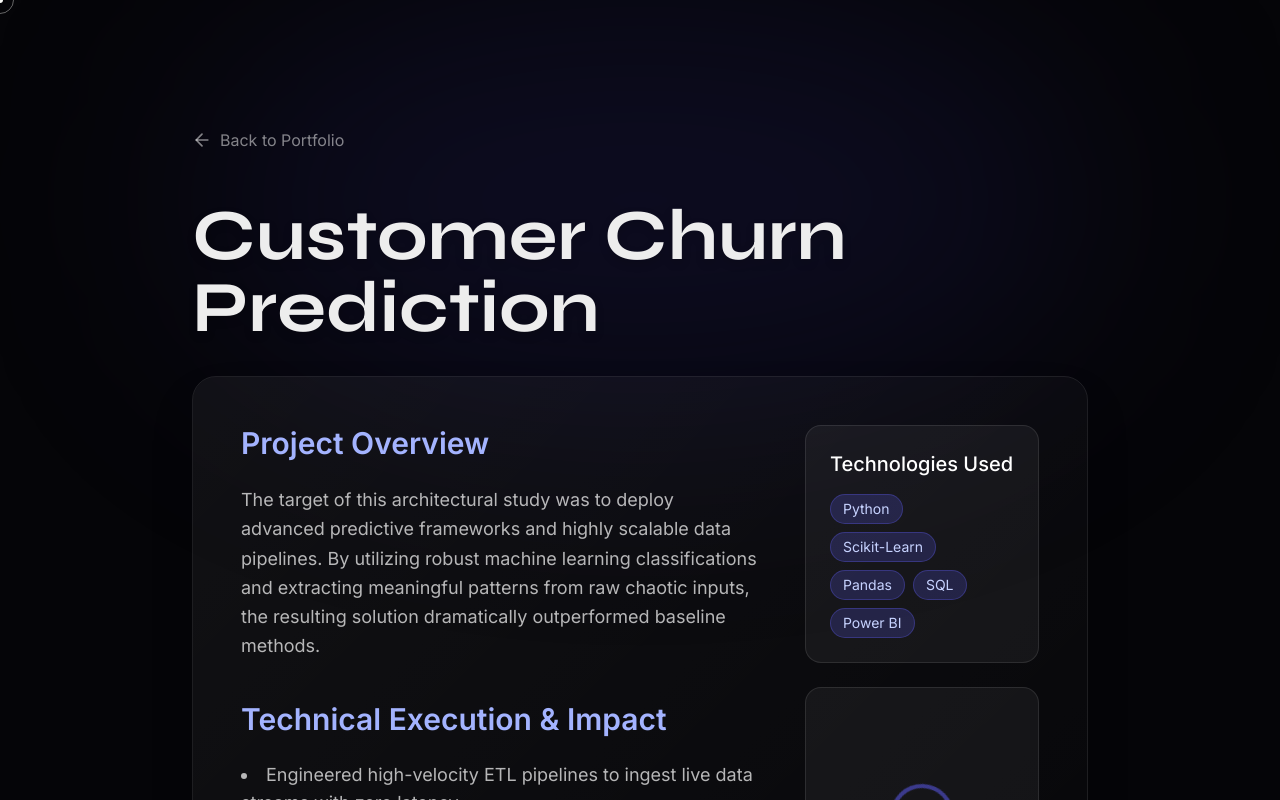
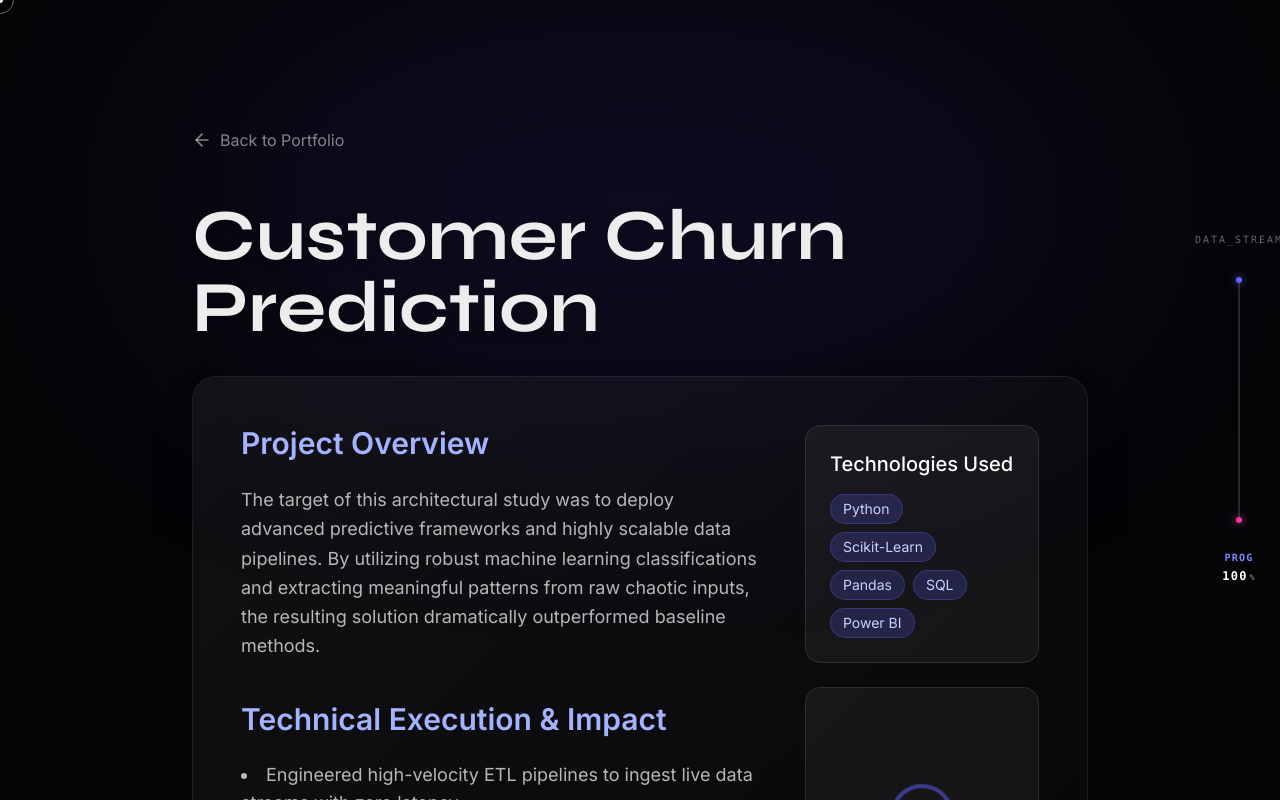
Before and after one commit to HeelSoni/MyPortfolio, a Next.js app: page /projects/customer-churn-prediction in a window 1280 px wide. Shown: the top 800 px of the page. Built offline with nearby package versions, Linux system fonts and the light colour scheme.

Commit message:
Kinetic Overhaul: Implemented immediate 3D neon particles ScrollProgress UI and Mask/Blur reveals to break PDF aesthetic

```diff
--- a/app/components/DataBackground.tsx
+++ b/app/components/DataBackground.tsx
@@ -8,26 +8,26 @@ export default function DataBackground() {
   const time = useTime();
 
   // Parallax for the overall grid
-  const yParallax = useTransform(scrollYProgress, [0, 1], ["0%", "5%"]);
+  const yParallax = useTransform(scrollYProgress, [0, 1], ["0%", "8%"]);
 
-  // FIXED: Ensure background only appears AFTER the hero sequence (approx 0.15 for 600vh/TOTAL)
-  const bgOpacity = useTransform(scrollYProgress, [0, 0.14, 0.22], [0, 0, 1]);
+  // FIXED: Start visible during hero (low opacity) and fade in fully after
+  const bgOpacity = useTransform(scrollYProgress, [0, 0.05, 0.15], [0.1, 0.4, 1]);
 
-  // FIXED: Neon Colors for unique attractive look (Pink, Purple, Blue)
+  // Vibrant Neon Colors (Pink, Purple, Blue, Cyan)
   const neonColors = ["#ec4899", "#a855f7", "#6366f1", "#06b6d4"];
 
-  // Generate random 3D-moving particles (constellation nodes)
-  const particles = useMemo(() => Array.from({ length: 60 }).map((_, i) => ({
+  // Generate 80+ 3D-moving particles for high-density "Constellation"
+  const particles = useMemo(() => Array.from({ length: 85 }).map((_, i) => ({
     id: i,
-    initialX: Math.random() * 105 - 2,
-    initialY: Math.random() * 105 - 2,
-    initialZ: Math.random() * 200,
-    duration: 15 + Math.random() * 25,
-    size: 2 + Math.random() * 4,
-    driftX: -40 + Math.random() * 80,
-    driftY: -40 + Math.random() * 80,
+    initialX: Math.random() * 110 - 5,
+    initialY: Math.random() * 110 - 5,
+    initialZ: Math.random() * 300,
+    duration: 12 + Math.random() * 20,
+    size: 3 + Math.random() * 5, // Increased size for visibility
+    driftX: -50 + Math.random() * 100,
+    driftY: -50 + Math.random() * 100,
     color: neonColors[Math.floor(Math.random() * neonColors.length)],
-    delay: Math.random() * 10,
+    delay: Math.random() * 8,
   })), []);
 
   return (
@@ -36,31 +36,31 @@ export default function DataBackground() {
       className="fixed inset-0 pointer-events-none -z-50 overflow-hidden bg-[#0a0a0f] select-none perspective-normal"
     >
 
-      {/* Layer 1: Enhanced Visible Deep-Space Aura (Multi-Color) */}
+      {/* Layer 1: High-Intensity Multi-Color Aura */}
       <motion.div
         animate={{
-          scale: [1, 1.2, 1],
-          opacity: [0.15, 0.35, 0.15],
+          scale: [1, 1.25, 1],
+          opacity: [0.2, 0.45, 0.2],
         }}
-        transition={{ duration: 30, repeat: Infinity, ease: "linear" }}
-        className="absolute top-[-20%] left-[-20%] w-[140%] h-[140%] bg-[radial-gradient(circle_at_center,rgba(236,72,153,0.15)_0%,rgba(168,85,247,0.1)_40%,transparent_70%)] blur-[150px]"
+        transition={{ duration: 35, repeat: Infinity, ease: "linear" }}
+        className="absolute top-[-20%] left-[-20%] w-[140%] h-[140%] bg-[radial-gradient(circle_at_center,rgba(236,72,153,0.2)_0%,rgba(168,85,247,0.15)_40%,transparent_70%)] blur-[160px]"
       />
       <motion.div
         animate={{
           scale: [1, 1.3, 1],
-          opacity: [0.1, 0.25, 0.1],
+          opacity: [0.15, 0.35, 0.15],
         }}
-        transition={{ duration: 45, repeat: Infinity, ease: "linear" }}
-        className="absolute bottom-[-30%] right-[-10%] w-[120%] h-[120%] bg-[radial-gradient(circle_at_center,rgba(99,102,241,0.2)_0%,rgba(6,182,212,0.1)_50%,transparent_80%)] blur-[180px]"
+        transition={{ duration: 50, repeat: Infinity, ease: "linear" }}
+        className="absolute bottom-[-30%] right-[-10%] w-[120%] h-[120%] bg-[radial-gradient(circle_at_center,rgba(99,102,241,0.25)_0%,rgba(6,182,212,0.15)_50%,transparent_80%)] blur-[200px]"
       />
 
-      {/* Layer 2: Technical Micro-Grid */}
+      {/* Layer 2: Technical Grid Texture */}
       <motion.div
         style={{ y: yParallax }}
-        className="absolute inset-0 data-grid opacity-[0.15]"
+        className="absolute inset-0 data-grid opacity-[0.18]"
       />
 
-      {/* Layer 3: 3D-Moving Particles (Constellation nodes) In Neon Pink, Purple, Blue */}
+      {/* Layer 3: Vibrant 80+ 3D Neon Particles (Pink, Purple, Blue) */}
       <div className="absolute inset-0">
         {particles.map((p) => (
           <motion.div
@@ -73,8 +73,8 @@ export default function DataBackground() {
             animate={{
               x: [`${p.initialX}vw`, `${p.initialX + (p.driftX / 2)}vw`, `${p.initialX}vw`],
               y: [`${p.initialY}vh`, `${p.initialY + (p.driftY / 2)}vh`, `${p.initialY}vh`],
-              opacity: [0.1, 0.6, 0.1],
-              scale: [1, 1.4, 1],
+              opacity: [0.2, 0.8, 0.2],
+              scale: [1, 1.6, 1],
             }}
             transition={{
               duration: p.duration,
@@ -87,36 +87,36 @@ export default function DataBackground() {
               width: p.size,
               height: p.size,
               backgroundColor: p.color,
-              boxShadow: `0 0 12px ${p.color}80`, // Glow matching color
+              boxShadow: `0 0 15px ${p.color}aa`, // Stronger Glow
             }}
           />
         ))}
       </div>
 
-      {/* Layer 4: Distant Static Data Points (Stars) */}
+      {/* Layer 4: Distant Static Data Nodes (Stars) */}
       <div className="absolute inset-0">
-        {Array.from({ length: 40 }).map((_, i) => (
+        {Array.from({ length: 50 }).map((_, i) => (
           <div
             key={i}
             className="absolute rounded-full"
             style={{
               top: `${Math.random() * 100}%`,
               left: `${Math.random() * 100}%`,
-              width: "1.5px",
-              height: "1.5px",
+              width: "2px",
+              height: "2px",
               backgroundColor: "#fff",
-              opacity: 0.15,
-              boxShadow: "0 0 6px rgba(255, 255, 255, 0.4)",
+              opacity: 0.2,
+              boxShadow: "0 0 8px rgba(255, 255, 255, 0.5)",
             }}
           />
         ))}
       </div>
 
-      {/* Global Vignette Filter */}
-      <div className="absolute inset-0 bg-[radial-gradient(circle_at_center,transparent_30%,rgba(5,5,8,0.7)_100%)]" />
+      {/* Global Cinematic Vignette */}
+      <div className="absolute inset-0 bg-[radial-gradient(circle_at_center,transparent_20%,rgba(5,5,8,0.8)_100%)]" />
 
-      {/* Subtle Noise for Depth */}
-      <div className="noise-overlay opacity-[0.03]" />
+      {/* Noise Overlay for Digital Texture */}
+      <div className="noise-overlay opacity-[0.04]" />
     </motion.div>
   );
 }
--- a/app/components/Projects.tsx
+++ b/app/components/Projects.tsx
@@ -43,27 +43,32 @@ function ProjectCard({ project, index }: { project: typeof projects[0], index: n
     offset: ["start end", "end start"]
   });
 
-  // SUBTLE 3D Perspective Rotation on Scroll (Scaled back for "Normal" professional look)
-  const rotateX = useTransform(scrollYProgress, [0, 0.5, 1], [6, 0, -6]);
-  const opacity = useTransform(scrollYProgress, [0, 0.2, 0.8, 1], [0.4, 1, 1, 0.4]);
-  const scale = useTransform(scrollYProgress, [0, 0.2, 0.8, 1], [0.97, 1, 1, 0.97]);
+  // KINETIC MOTION: Mask Reveal + Subtle Skew + Perspective
+  const rotateX = useTransform(scrollYProgress, [0, 0.5, 1], [10, 0, -10]);
+  const yReveal = useTransform(scrollYProgress, [0, 0.3], [100, 0]);
+  const skewY = useTransform(scrollYProgress, [0, 0.5, 1], [-2, 0, 2]);
+  const opacity = useTransform(scrollYProgress, [0, 0.2, 0.8, 1], [0, 1, 1, 0]);
+  const scale = useTransform(scrollYProgress, [0, 0.2, 0.8, 1], [0.9, 1, 1, 0.9]);
 
-  const springRotateX = useSpring(rotateX, { stiffness: 120, damping: 25 });
+  const springRotateX = useSpring(rotateX, { stiffness: 100, damping: 30 });
+  const springSkewY = useSpring(skewY, { stiffness: 100, damping: 30 });
 
   return (
     <motion.div
       ref={cardRef}
       style={{
         rotateX: springRotateX,
+        skewY: springSkewY,
+        y: yReveal,
         opacity,
         scale,
-        perspective: 1800
+        perspective: 2000
       }}
       className="group relative h-full"
     >
       <a
         href={project.link}
-        className="flex flex-col h-full bg-white/[0.02] backdrop-blur-2xl border border-white/[0.08] rounded-[1.5rem] p-7 md:p-8 transition-all duration-700 hover:shadow-[0_0_40px_rgba(99,102,241,0.12)] hover:translate-y-[-5px] hover:border-indigo-500/30 overflow-hidden min-h-[360px]"
+        className="flex flex-col h-full bg-white/[0.03] backdrop-blur-[40px] border border-white/[0.1] rounded-[2rem] p-8 md:p-10 transition-all duration-700 hover:shadow-[0_0_60px_rgba(99,102,241,0.2)] hover:translate-y-[-10px] hover:border-indigo-500/50 overflow-hidden min-h-[400px]"
       >
         {/* Neon Gradient Hover Effect */}
         <div className="absolute inset-0 bg-gradient-to-br from-indigo-500/5 via-transparent to-pink-500/5 opacity-0 group-hover:opacity-100 transition-opacity duration-700 pointer-events-none" />
--- /dev/null
+++ b/app/components/ScrollProgress.tsx
@@ -0,0 +1,51 @@
+"use client";
+
+import { motion, useScroll, useSpring, useTransform } from "framer-motion";
+import { useEffect, useState } from "react";
+
+export default function ScrollProgress() {
+  const { scrollYProgress } = useScroll();
+  const scaleY = useSpring(scrollYProgress, {
+    stiffness: 100,
+    damping: 30,
+    restDelta: 0.001
+  });
+
+  const [percent, setPercent] = useState(0);
+
+  useEffect(() => {
+    return scrollYProgress.onChange((latest) => {
+      setPercent(Math.round(latest * 100));
+    });
+  }, [scrollYProgress]);
+
+  return (
+    <div className="fixed right-6 md:right-10 top-1/2 -translate-y-1/2 h-[30vh] w-[2px] bg-white/5 z-[60] hidden lg:block">
+      {/* Background Track */}
+      <div className="absolute inset-0 bg-white/10 rounded-full" />
+
+      {/* Animated Progress Fill */}
+      <motion.div
+        style={{ scaleY }}
+        className="absolute top-0 left-0 right-0 bg-gradient-to-b from-indigo-500 via-purple-500 to-pink-500 rounded-full origin-top shadow-[0_0_20px_rgba(99,102,241,0.6)]"
+      />
+
+      {/* Numerical Data Label */}
+      <div className="absolute -top-12 left-1/2 -translate-x-1/2 font-mono text-[10px] tracking-[0.2em] text-white/40 vertical-text whitespace-nowrap">
+        DATA_STREAM
+      </div>
+
+      <div className="absolute -bottom-16 left-1/2 -translate-x-1/2 font-mono text-xs font-bold text-white tracking-widest flex flex-col items-center">
+        <span className="text-[10px] text-indigo-400 mb-1">PROG</span>
+        <div className="flex items-baseline">
+          {percent}
+          <span className="text-[8px] ml-0.5 opacity-50">%</span>
+        </div>
+      </div>
+
+      {/* Side Decorative Nodes */}
+      <div className="absolute top-0 left-1/2 -translate-x-1/2 -translate-y-1/2 w-1.5 h-1.5 rounded-full bg-indigo-500 shadow-[0_0_8px_#6366f1]" />
+      <div className="absolute bottom-0 left-1/2 -translate-x-1/2 translate-y-1/2 w-1.5 h-1.5 rounded-full bg-pink-500 shadow-[0_0_8px_#ec4899]" />
+    </div>
+  );
+}
--- a/app/layout.tsx
+++ b/app/layout.tsx
@@ -4,6 +4,7 @@ import "./globals.css";
 import SmoothScroll from "./components/SmoothScroll";
 import CustomCursor from "./components/CustomCursor";
 import DataBackground from "./components/DataBackground";
+import ScrollProgress from "./components/ScrollProgress";
 
 const inter = Inter({ subsets: ["latin"], variable: "--font-inter" });
 const syne = Syne({ subsets: ["latin"], variable: "--font-syne" });
@@ -23,6 +24,7 @@ export default function RootLayout({
       <body className="min-h-screen flex flex-col font-sans relative">
         <DataBackground />
         <CustomCursor />
+        <ScrollProgress />
         <SmoothScroll>
           {children}
         </SmoothScroll>
```
Also changed, not shown: app/components/Skills.tsx (+6 -5 lines).
